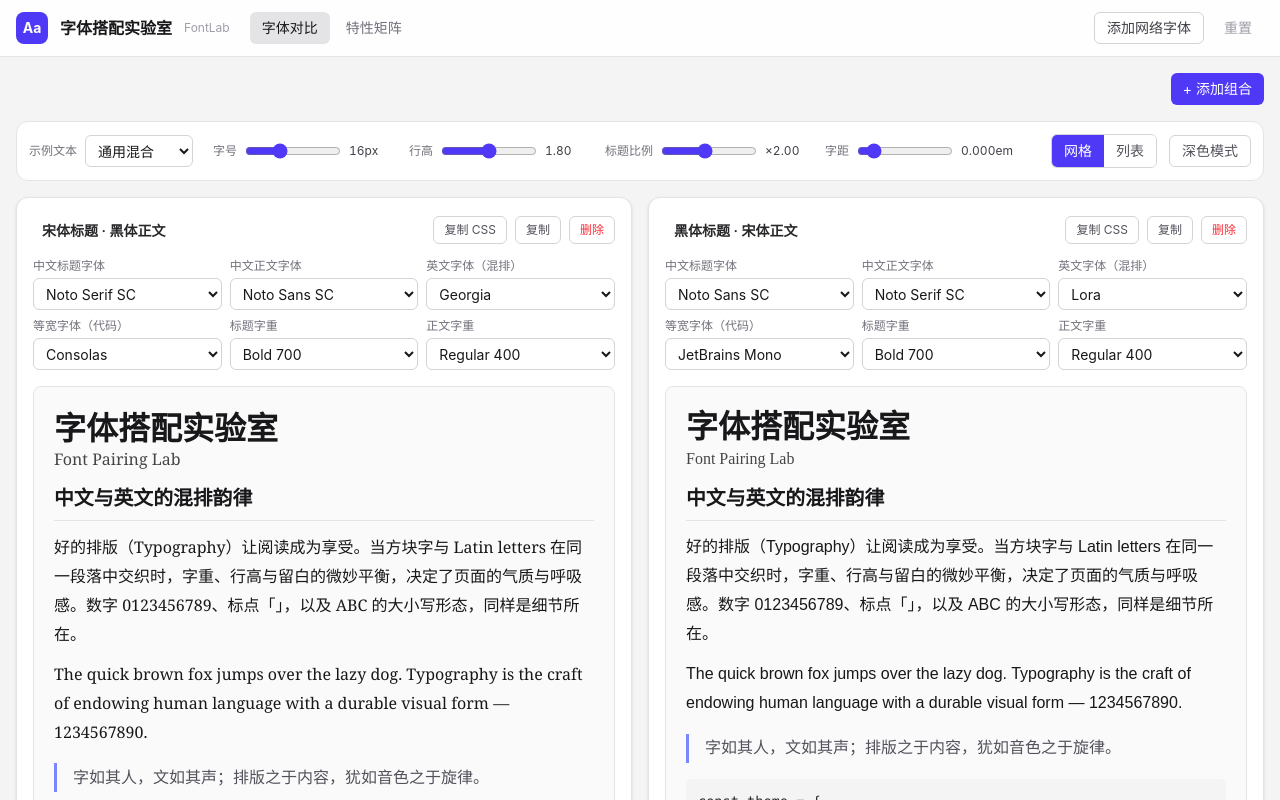
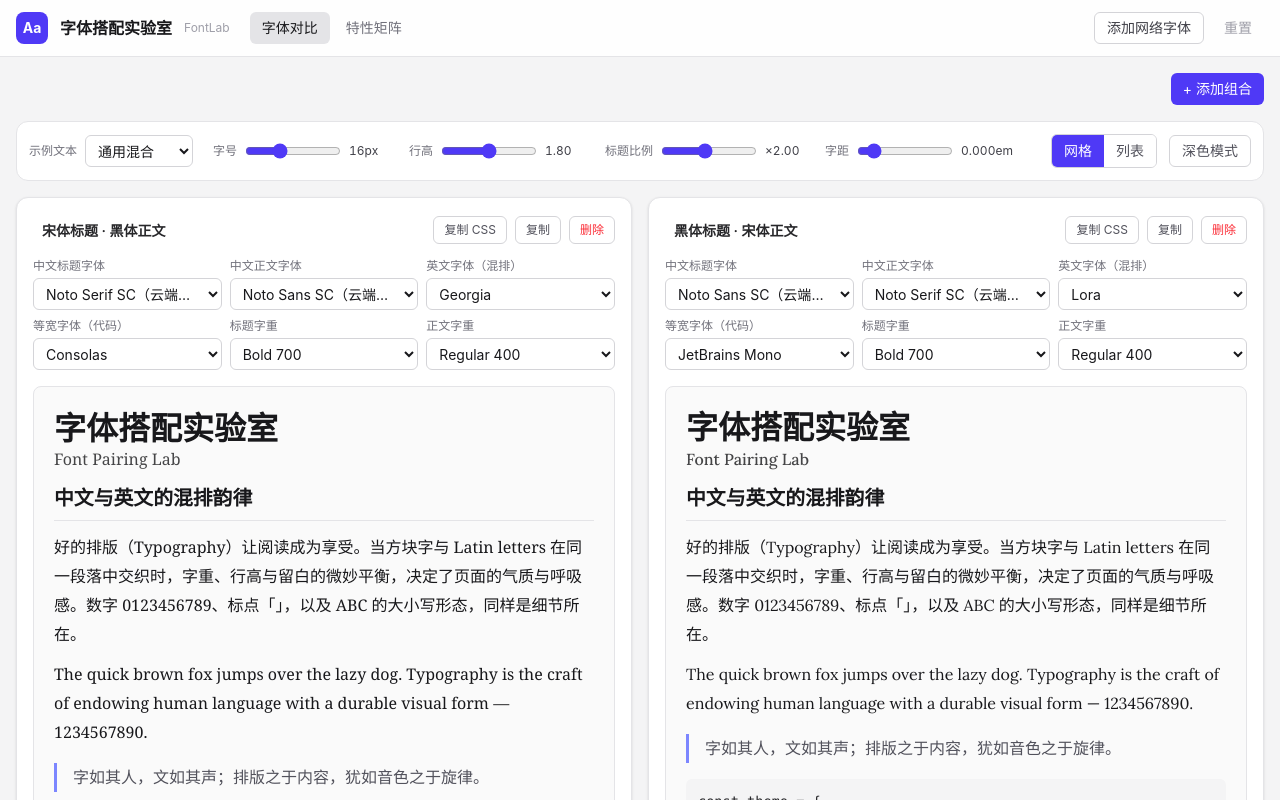
Before and after one commit to TortoTech/fontlab, a React (Vite) app: page /#/ in a window 1280 px wide. Shown: the top 800 px of the page. Built offline with nearby package versions, Linux system fonts and the light colour scheme.

Commit message:
fix: replace document.fonts.check with width-comparison font detection (check() always true due to fallback)

```diff
--- a/src/components/FeatureMatrix.tsx
+++ b/src/components/FeatureMatrix.tsx
@@ -5,7 +5,6 @@ import type { CatalogFont } from '../catalog'
 import { allFontEntries } from '../data'
 import { detectFont } from '../detect'
 import type { FontFeatureResult, TriState } from '../detect'
-import { fontAvailable } from '../fontUtils'
 import type { CustomFont, FontSource } from '../types'
 
 interface Props {
@@ -84,17 +83,20 @@ export default function FeatureMatrix({ customFonts, fontTick, loadGoogle, onUse
 
   const rows = useMemo(() => {
     const seen = new Set<string>()
-    const enriched = live.map((r) => {
-      seen.add(r.family.toLowerCase())
+    const withMeta = (r: FontFeatureResult): FontFeatureResult => {
       if (!r.available && r.source === 'google') {
         const entry = catalogMap.get(r.family.toLowerCase())
         if (entry) return catalogFeatures(entry)
       }
       return r
+    }
+    const enriched = live.map((r) => {
+      seen.add(r.family.toLowerCase())
+      return withMeta(r)
     })
     const extra = catalog
       .filter((f) => !seen.has(f.f.toLowerCase()))
-      .map((f) => (fontAvailable(f.f) ? detectFont(f.f, 'google') : catalogFeatures(f)))
+      .map((f) => withMeta(detectFont(f.f, 'google')))
     return [...enriched, ...extra]
   }, [live, catalog, catalogMap])
 
--- a/src/detect.ts
+++ b/src/detect.ts
@@ -1,4 +1,4 @@
-import { fontAvailable } from './fontUtils'
+import { fontExists, fontHasCjk } from './fontUtils'
 import type { FontSource } from './types'
 
 export type TriState = 'yes' | 'maybe' | 'no' | 'unknown'
@@ -22,14 +22,6 @@ let ctx: CanvasRenderingContext2D | null = null
 function getCtx(): CanvasRenderingContext2D | null {
   if (!ctx) ctx = document.createElement('canvas').getContext('2d', { willReadFrequently: true })
   return ctx
-}
-
-export function hasGlyph(family: string, text: string): TriState {
-  try {
-    return document.fonts.check(`16px "${family}"`, text) ? 'yes' : 'no'
-  } catch {
-    return 'unknown'
-  }
 }
 
 function isMonospace(family: string): TriState {
@@ -97,7 +89,7 @@ function styleHeuristic(family: string, kind: 'bold' | 'italic'): TriState {
 }
 
 export function detectFont(family: string, source: FontSource): FontFeatureResult {
-  const available = fontAvailable(family)
+  const available = fontExists(family)
   const faces = available ? enumerateFaces(family) : null
 
   let bold: TriState = 'unknown'
@@ -110,16 +102,14 @@ export function detectFont(family: string, source: FontSource): FontFeatureResul
     italic = styleHeuristic(family, 'italic')
   }
 
-  const latin = available ? hasGlyph(family, 'A') : 'unknown'
-
   return {
     family,
     source,
     available,
-    monospace: available && latin === 'yes' ? isMonospace(family) : 'unknown',
-    cjk: available ? hasGlyph(family, '中') : 'unknown',
-    latin,
-    digits: available ? hasGlyph(family, '0') : 'unknown',
+    monospace: available ? isMonospace(family) : 'unknown',
+    cjk: available ? (fontHasCjk(family) ? 'yes' : 'no') : 'unknown',
+    latin: available ? 'yes' : 'unknown',
+    digits: available ? 'yes' : 'unknown',
     bold,
     italic,
     weights: faces?.weights ?? [],
--- a/src/fontUtils.ts
+++ b/src/fontUtils.ts
@@ -3,11 +3,37 @@ import type { CustomFont, FontPair, Settings } from './types'
 const injected = new Map<string, HTMLElement>()
 
 export function fontAvailable(name: string): boolean {
-  try {
-    return document.fonts.check(`16px "${name}"`)
-  } catch {
-    return false
-  }
+  return fontExists(name)
+}
+
+let measureCanvas: CanvasRenderingContext2D | null = null
+
+function measureCtx(): CanvasRenderingContext2D | null {
+  if (!measureCanvas) measureCanvas = document.createElement('canvas').getContext('2d')
+  return measureCanvas
+}
+
+function textWidth(font: string, text: string): number {
+  const c = measureCtx()
+  if (!c) return -1
+  c.font = font
+  return c.measureText(text).width
+}
+
+const near = (a: number, b: number) => Math.abs(a - b) < 0.01
+
+export function fontExists(family: string): boolean {
+  const probe = 'Hamburgefonstiv 0123456789'
+  const q = `"${family}"`
+  return (
+    !near(textWidth(`16px ${q}, serif`, probe), textWidth('16px serif', probe)) ||
+    !near(textWidth(`16px ${q}, monospace`, probe), textWidth('16px monospace', probe))
+  )
+}
+
+export function fontHasCjk(family: string): boolean {
+  const probe = '中文测试永'
+  return !near(textWidth(`16px "${family}", Arial`, probe), textWidth('16px Arial', probe))
 }
 
 const quote = (name: string) => `"${name}"`
```
